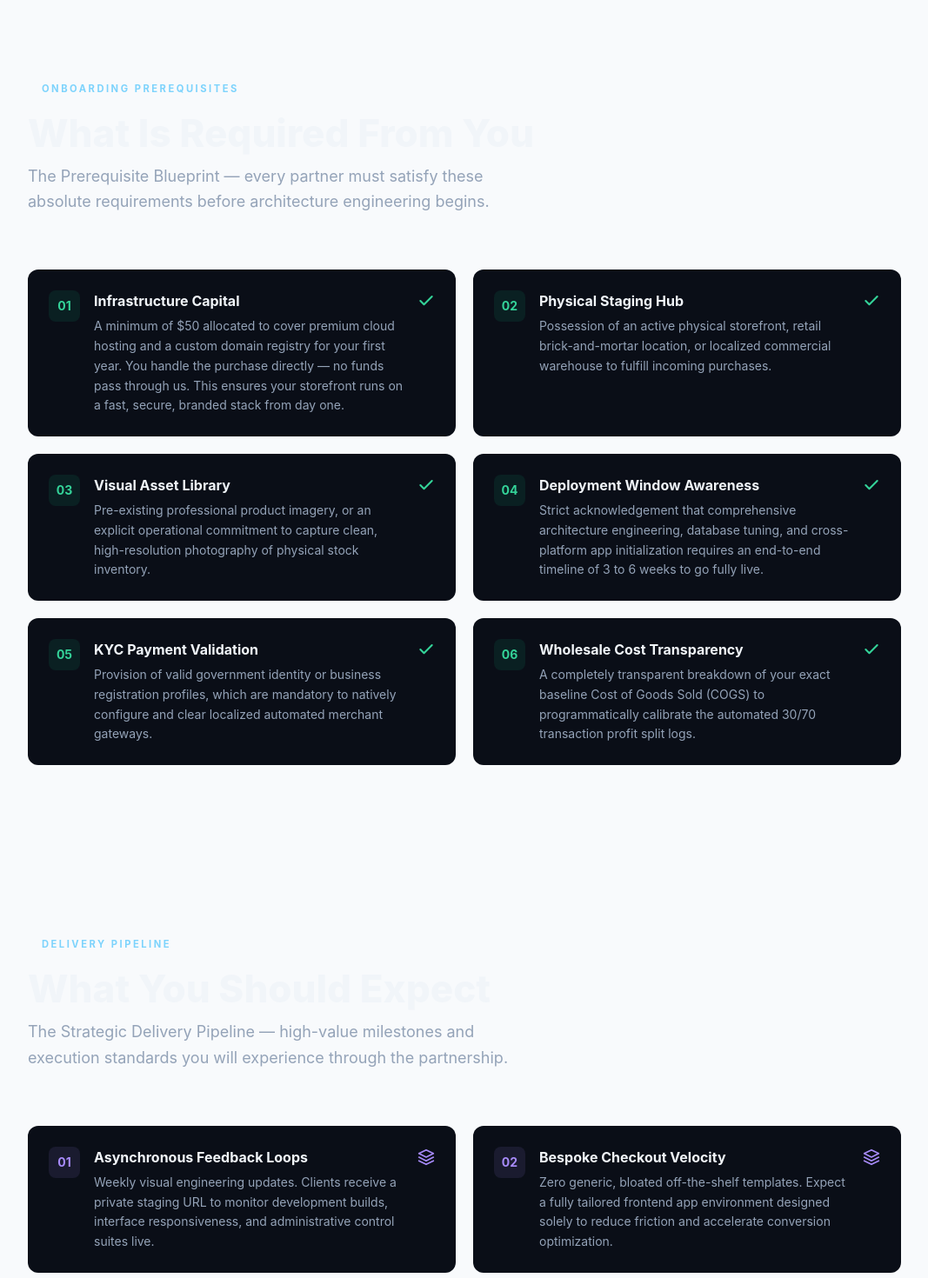
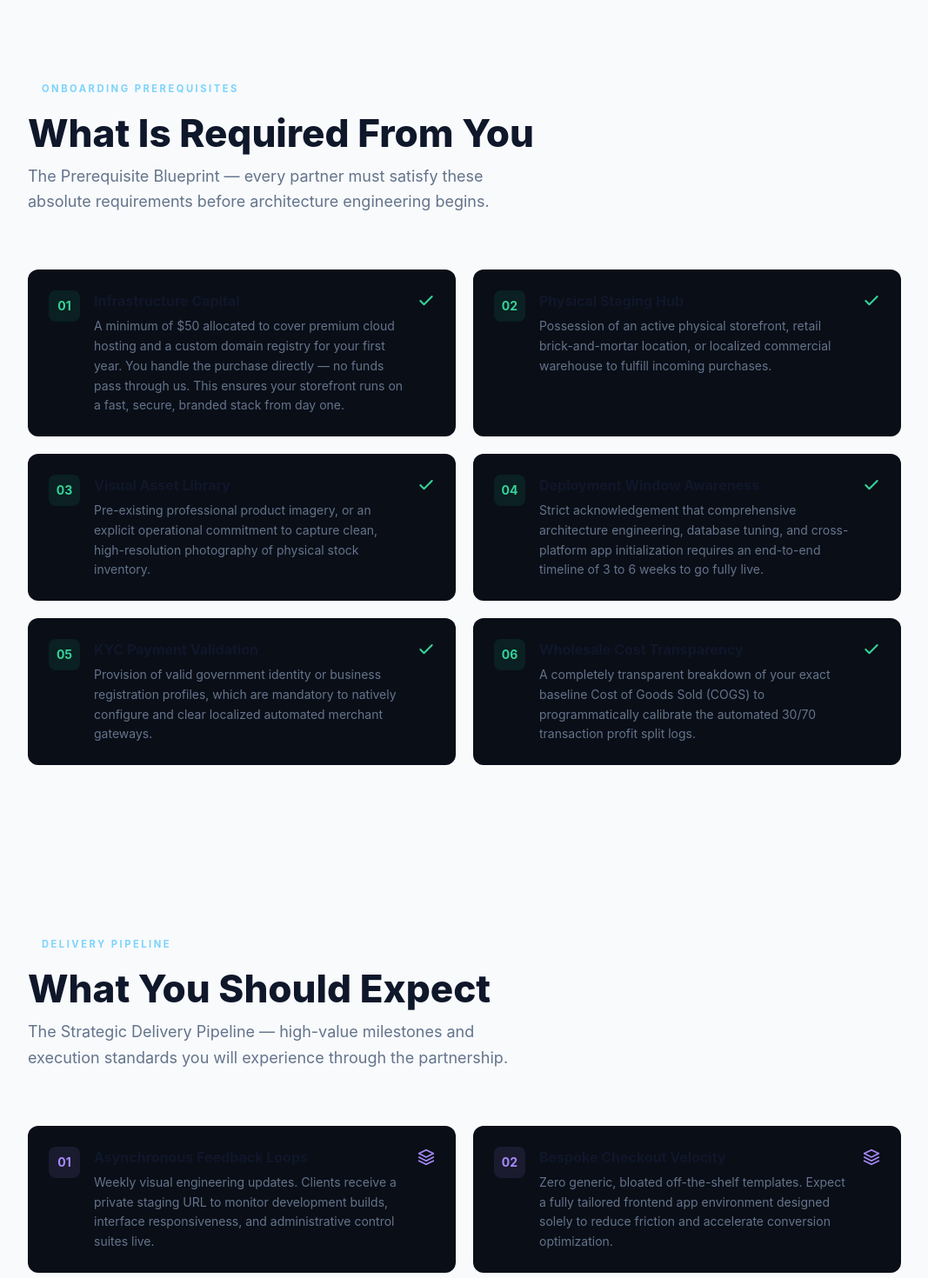
Before and after one commit to Fredincorporation/freddy, a Next.js app: page / in a window 1280 px wide. Shown: the part 2840-4310 px from the top of the page at 87% size, without its empty margins (106-1173 px from the left). Built offline with nearby package versions, Linux system fonts and the light colour scheme.

Commit message:
Update text color variables for consistency in Partnership Niche and Intake Sections components

```diff
--- a/app/partnership/[niche]/page.tsx
+++ b/app/partnership/[niche]/page.tsx
@@ -149,7 +149,7 @@ export default async function PartnershipNichePage({ params }: { params: Params
             </article>
 
             <article className="p-8 bg-black/60 border border-emerald-800 rounded-xl shadow-xl">
-              <h2 className="text-2xl font-semibold text-black dark:text-emerald-200">What You Should Expect</h2>
+              <h2 className="text-2xl font-semibold text-[var(--text)]">What You Should Expect</h2>
               <div className="mt-4 text-emerald-100 space-y-3">
                 <p>
                   We eliminate costly agency retainers, manual order tracking, and poor search visibility.
--- a/components/IntakeSections.jsx
+++ b/components/IntakeSections.jsx
@@ -103,10 +103,10 @@ export default function IntakeSections() {
             <span className="inline-block text-[0.7rem] font-bold tracking-[2.5px] uppercase text-accent-2 mb-3 px-4 py-1.5 border border-[rgba(125,211,252,0.3)] rounded-full">
               Onboarding Prerequisites
             </span>
-            <h2 className="text-[clamp(28px,4vw,44px)] font-extrabold leading-[1.05] text-[#f1f5f9]">
+            <h2 className="text-[clamp(28px,4vw,44px)] font-extrabold leading-[1.05] text-[var(--text)]">
               What Is Required From You
             </h2>
-            <p className="mt-3 text-[clamp(15px,1.6vw,18px)] text-[#94a3b8] max-w-xl leading-relaxed">
+            <p className="mt-3 text-[clamp(15px,1.6vw,18px)] text-[var(--text-secondary)] max-w-xl leading-relaxed">
               The Prerequisite Blueprint — every partner must satisfy these absolute requirements before architecture engineering begins.
             </p>
           </motion.div>
@@ -127,10 +127,10 @@ export default function IntakeSections() {
                     {String(i + 1).padStart(2, '0')}
                   </div>
                   <div className="flex-1 min-w-0">
-                    <h3 className="text-[#f1f5f9] font-bold text-base mb-1.5 group-hover:text-emerald-300 transition-colors duration-300">
+                    <h3 className="text-[var(--text)] font-bold text-base mb-1.5 group-hover:text-emerald-300 transition-colors duration-300">
                       {item.title}
                     </h3>
-                    <p className="text-[#94a3b8] text-sm leading-relaxed">
+                    <p className="text-[var(--text-secondary)] text-sm leading-relaxed">
                       {item.desc}
                     </p>
                   </div>
@@ -151,10 +151,10 @@ export default function IntakeSections() {
             <span className="inline-block text-[0.7rem] font-bold tracking-[2.5px] uppercase text-accent-2 mb-3 px-4 py-1.5 border border-[rgba(125,211,252,0.3)] rounded-full">
               Delivery Pipeline
             </span>
-            <h2 className="text-[clamp(28px,4vw,44px)] font-extrabold leading-[1.05] text-[#f1f5f9]">
+            <h2 className="text-[clamp(28px,4vw,44px)] font-extrabold leading-[1.05] text-[var(--text)]">
               What You Should Expect
             </h2>
-            <p className="mt-3 text-[clamp(15px,1.6vw,18px)] text-[#94a3b8] max-w-xl leading-relaxed">
+            <p className="mt-3 text-[clamp(15px,1.6vw,18px)] text-[var(--text-secondary)] max-w-xl leading-relaxed">
               The Strategic Delivery Pipeline — high-value milestones and execution standards you will experience through the partnership.
             </p>
           </motion.div>
@@ -174,10 +174,10 @@ export default function IntakeSections() {
                     {String(i + 1).padStart(2, '0')}
                   </div>
                   <div className="flex-1 min-w-0">
-                    <h3 className="text-[#f1f5f9] font-bold text-base mb-1.5 group-hover:text-accent-1 transition-colors duration-300">
+                    <h3 className="text-[var(--text)] font-bold text-base mb-1.5 group-hover:text-accent-1 transition-colors duration-300">
                       {item.title}
                     </h3>
-                    <p className="text-[#94a3b8] text-sm leading-relaxed">
+                    <p className="text-[var(--text-secondary)] text-sm leading-relaxed">
                       {item.desc}
                     </p>
                   </div>
```
